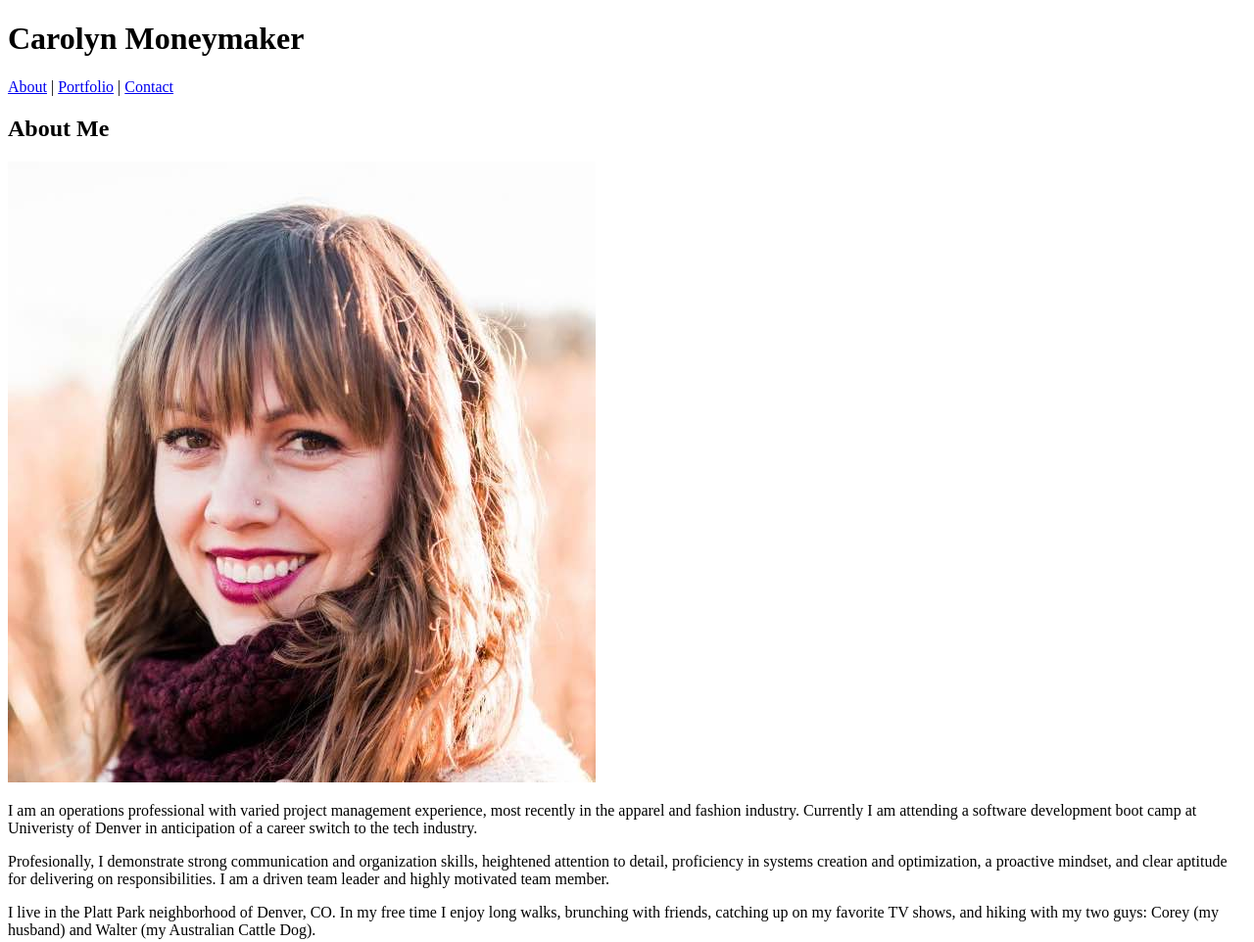
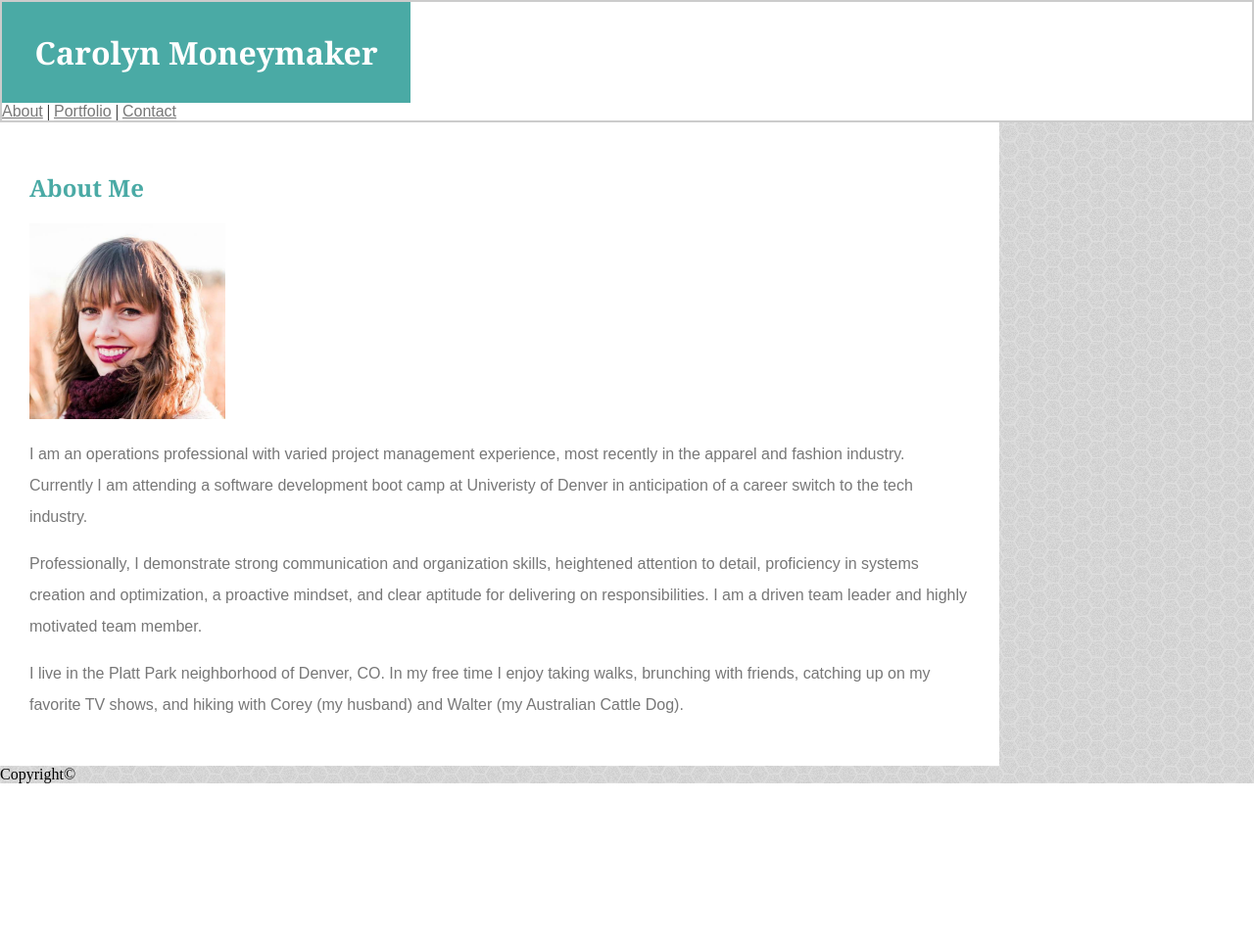
Before and after one commit to cee-money/Basic-Portfolio, a plain HTML site: page index.html in a window 1280 px wide. Shown: the top 962 px of the page at 98% size. After the commit the page ends 800 px from the top, so only its background shows below. Drawn offline with Linux system fonts and the light colour scheme.

Commit message:
further modifications to css and html files

```diff
--- a/assets/css/style.css
+++ b/assets/css/style.css
@@ -0,0 +1,77 @@
+body {
+    background: url('../images/light_honeycomb.png');
+    margin: 0;
+    padding: 0;
+  }
+
+header {
+    background-color:#ffffff;
+    border-style: solid;
+    border-width: 2px;
+    border-color: #cccccc;
+    margin: 0;
+}
+
+h1 {
+    font-family: 'Georgia', Times, Times New Roman, serif;
+    color: white;
+    background-color: #4aaaa5;
+    padding: 30px;
+    margin: 0;
+    width: 28%;
+    text-align: center;
+}
+
+h2 {
+    font-family: 'Georgia', Times, Times New Roman, serif;
+    color: #4aaaa5;
+    background-color: white;
+}
+
+a {
+    font-family: 'Arial', 'Helvetica Neue', Helvetica, sans-serif;
+    color: #777777;
+}
+
+p {
+    font-family: 'Arial', 'Helvetica Neue', Helvetica, sans-serif;
+    color: #777777;
+    line-height: 2;
+}
+
+.headshot {
+    height: 200px;
+    width: 200px;
+}
+
+div {
+    width: 960px;
+    background-color: white;
+    padding: 30px;
+    margin: 20px, 50px, 200px, 50px
+}
+
+.arches {
+    height: 200px;
+    width: 200px;
+}
+
+.fall {
+    height: 200px;
+    width: 200px;
+}
+
+.lake {
+    height: 200px;
+    width: 200px;
+}
+
+.horseshoe {
+    height: 200px;
+    width: 200px;
+}
+
+.winter {
+    height: 200px;
+    width: 200px;
+}
--- a/index.html
+++ b/index.html
@@ -10,12 +10,16 @@
             <h1>Carolyn Moneymaker</h1>
             <a href="index.html">About</a> | <a href="portfolio.html">Portfolio</a> | <a href="contact.html">Contact</a>
         </header>
-        <div>
-            <h2>About Me</h2>
-            <img src="assets/images/headshot1.jpg" alt="Headshot">
-            <p>I am an operations professional with varied project management experience, most recently in the apparel and fashion industry. Currently I am attending a software development boot camp at Univeristy of Denver in anticipation of a career switch to the tech industry.</p>
-            <p>Profesionally, I demonstrate strong communication and organization skills, heightened attention to detail, proficiency in systems creation and optimization, a proactive mindset, and clear aptitude for delivering on responsibilities. I am a driven team leader and highly motivated team member.</p>
-            <P>I live in the Platt Park neighborhood of Denver, CO. In my free time I enjoy long walks, brunching with friends, catching up on my favorite TV shows, and hiking with my two guys: Corey (my husband) and Walter (my Australian Cattle Dog).</P>
+        <div class="container">
+           <section class="main-bio">
+                <h2>About Me</h2>
+                <img class="headshot" src="assets/images/headshot1.jpg" alt="Headshot">
+            </section>
+            <section class="bio-text">
+                <p>I am an operations professional with varied project management experience, most recently in the apparel and fashion industry. Currently I am attending a software development boot camp at Univeristy of Denver in anticipation of a career switch to the tech industry.</p>
+                <p>Professionally, I demonstrate strong communication and organization skills, heightened attention to detail, proficiency in systems creation and optimization, a proactive mindset, and clear aptitude for delivering on responsibilities. I am a driven team leader and highly motivated team member.</p>
+                <P>I live in the Platt Park neighborhood of Denver, CO. In my free time I enjoy taking walks, brunching with friends, catching up on my favorite TV shows, and hiking with Corey (my husband) and Walter (my Australian Cattle Dog).</P>
+            </section>
         </div>
         <footer>Copyright©</footer>
     </body>
```
Also changed, not shown: contact.html (+3 -3 lines), assets/images/light_honeycomb.png (added).
